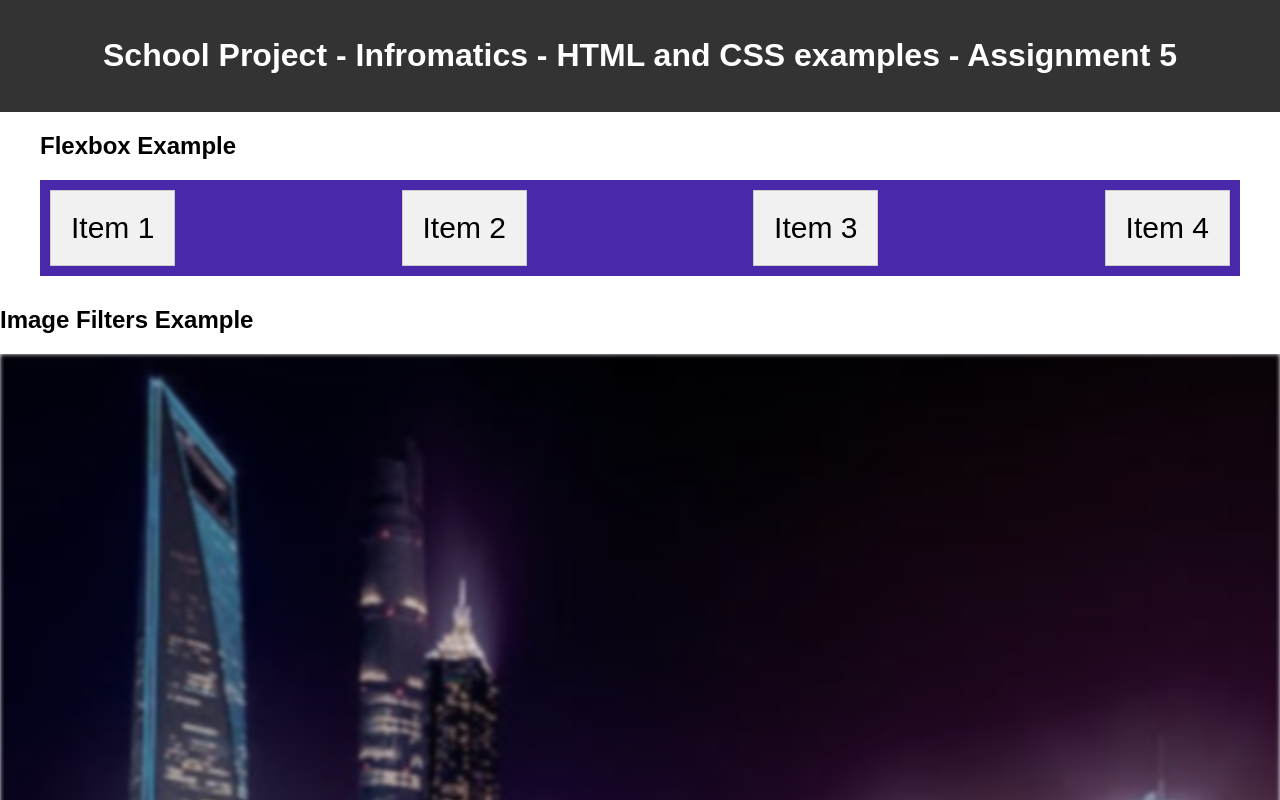
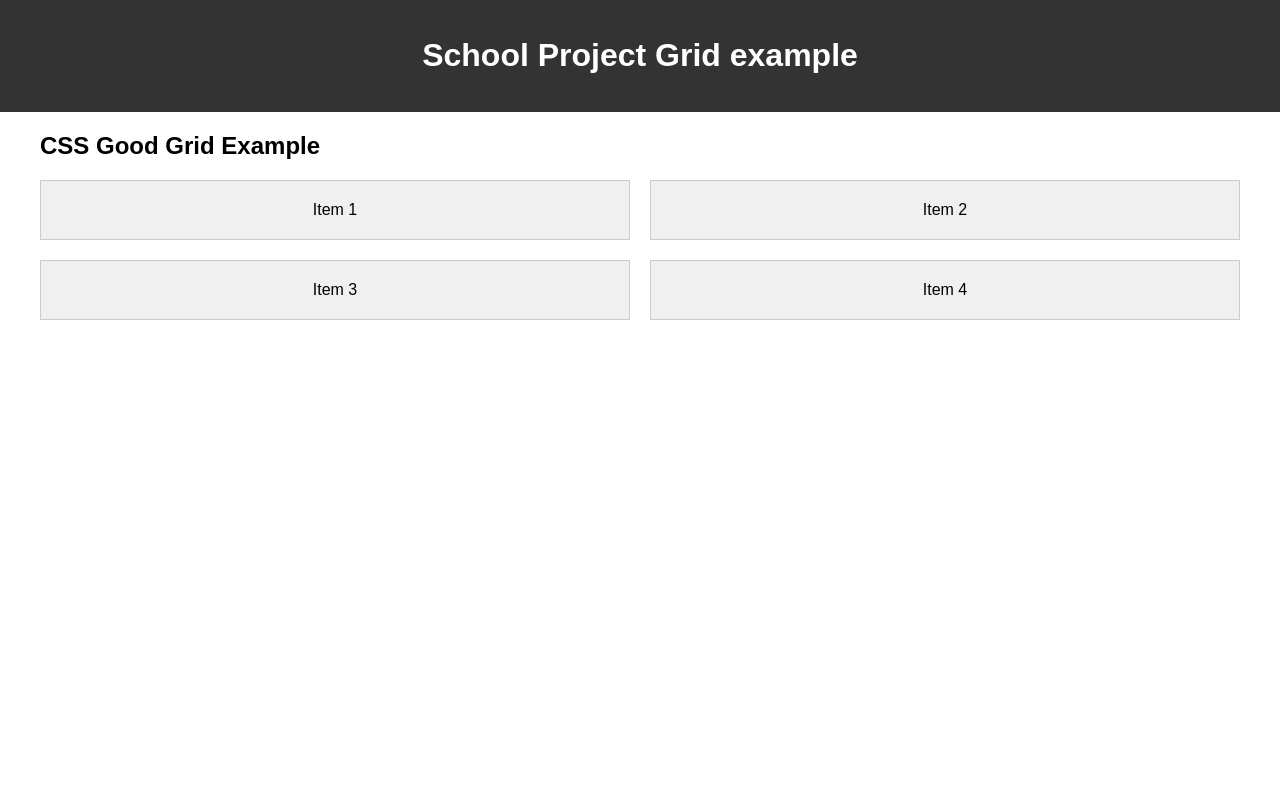
Before and after one commit to alexret345/assg5.1, a plain HTML site: page index.html in a window 1280 px wide. Shown: the top 800 px of the page. Drawn offline with Linux system fonts and the light colour scheme.

Commit message:
Schimbarea finala

```diff
--- a/index.html
+++ b/index.html
@@ -5,44 +5,23 @@
     <meta name="viewport" content="width=device-width, initial-scale=1.0">
     <link rel="stylesheet" href="style.css">
     <title>School Project</title>
-    <style>
-        .flex-container {
-          display: flex;
-          background-color: rgb(73, 41, 169);
-        }
-
-        .flex-container > div {
-          background-color: #f1f1f1;
-          margin: 10px;
-          padding: 20px;
-          font-size: 30px;
-        }
-        </style>
 </head>
 <body>
     <header>
-        <h1>School Project - Infromatics - HTML and CSS examples - Assignment 5 </h1>
+        <h1>School Project Grid example</h1>
     </header>
 
     <div class="container">
+        <section class="grid-example">
+            <h2>CSS Good Grid Example</h2>
+            <div class="grid-container">
+                <div class="grid-item">Item 1</div>
+                <div class="grid-item">Item 2</div>
+                <div class="grid-item">Item 3</div>
+                <div class="grid-item">Item 4</div>
+            </div>
+        </section>
 
 
-        <section class="flex-example">
-            <h2>Flexbox Example</h2>
-            <div class="flex-container">
-                <div class="flex-item">Item 1</div>
-                <div class="flex-item">Item 2</div>
-                <div class="flex-item">Item 3</div>
-                <div class="flex-item">Item 4</div>
-            </div>
-        </section>
-    </div>
-
-    <section class="image-filters">
-        <h2>Image Filters Example</h2>
-        <div class="image-container">
-            <img src="picture.jpg" alt="Sample Image" class="filtered-image">
-        </div>
-    </section>
 </body>
 </html>
```
